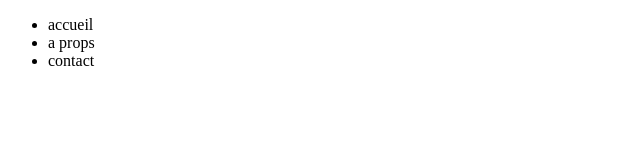
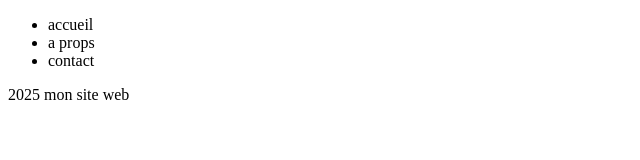
Before and after one commit to seifghozlani-commits/site_web, a plain HTML site: page index.html in a window 1280 px wide. Shown: the whole page, without its empty margins (0-640 px from the left). Drawn offline with Linux system fonts and the light colour scheme.

Commit message:
Ajout du pied de page

```diff
--- a/index.html
+++ b/index.html
@@ -13,5 +13,8 @@
             <li>contact</li>
         </ul>
     </nav>
+    <footer>
+        <p>2025 mon site web</p>
+    </footer>
 </body>
 </html>
```
